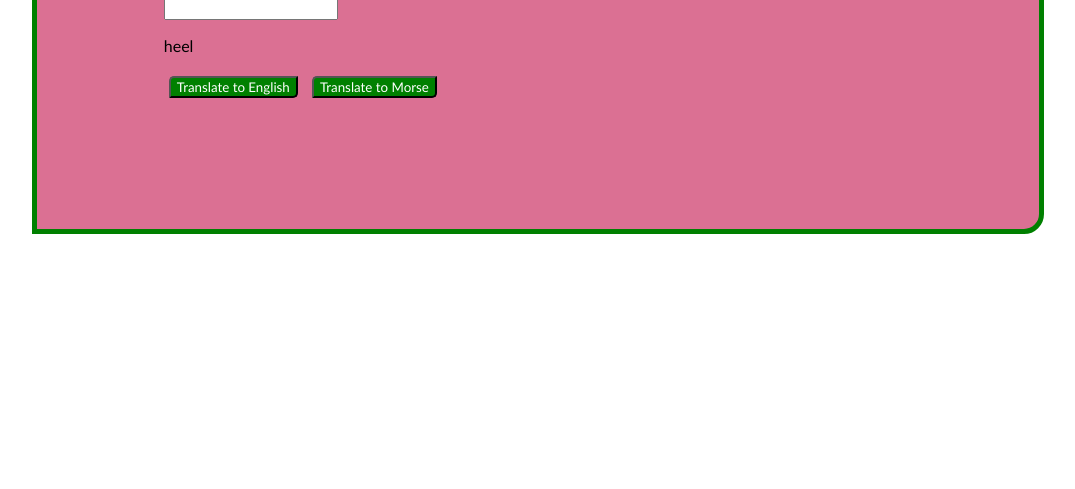
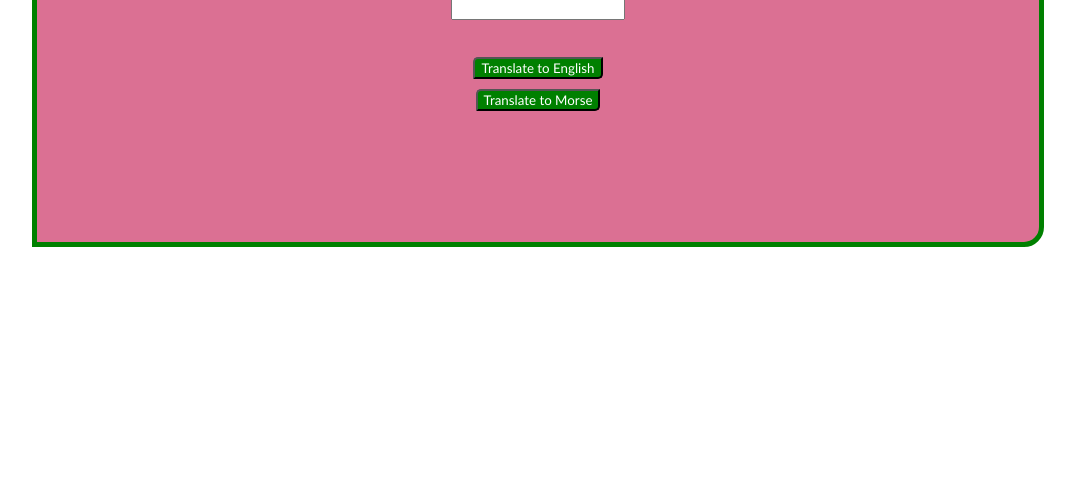
Before and after one commit to OBuckland/morse-code-translator, a plain HTML site: page index.html in a window 1280 px wide. Shown: the part 311-800 px from the top of the page, without its empty margins (102-1177 px from the left). Drawn offline with Linux system fonts and the light colour scheme.

Commit message:
final stylings

```diff
--- a/index.html
+++ b/index.html
@@ -11,7 +11,7 @@
     <main>
         <h1>Morse Code Translator</h1>
         <input class="input-text" type="">
-        <p class="output-text">heel</p>
+        <p class="output-text"></p>
         <button class="english-btn">Translate to English</button>
         <button class="morse-btn">Translate to Morse</button>
     </main>
--- a/main.css
+++ b/main.css
@@ -9,6 +9,11 @@ main {
   border: solid green 5px;
   border-top-left-radius: 20px;
   border-bottom-right-radius: 20px;
+  color: white;
+  display: flex;
+  flex-direction: column;
+  align-items: center;
+  text-align: center;
 }
 
 button {
```
